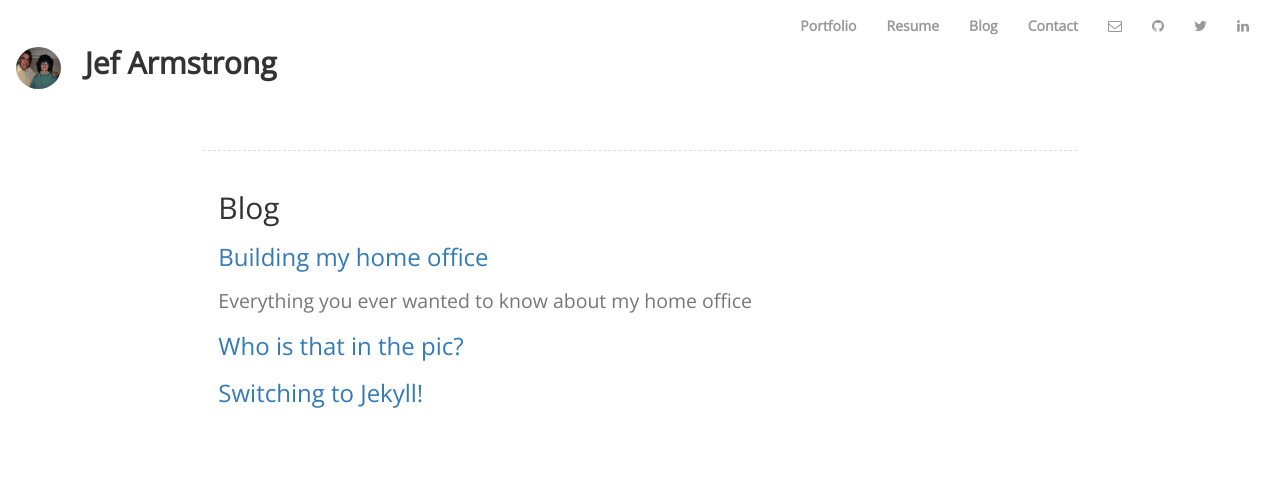
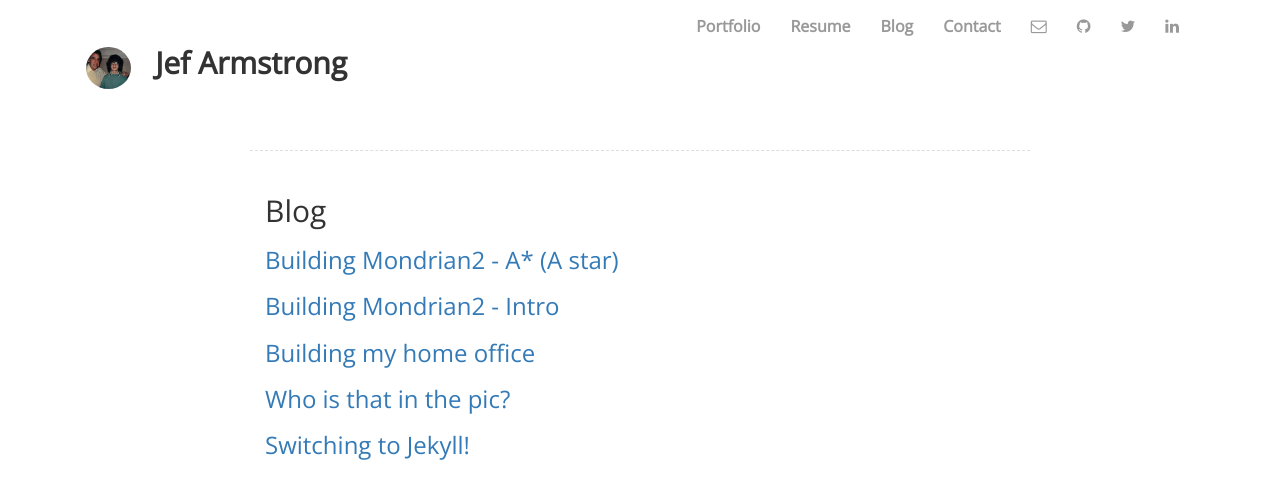
Before and after one commit to jefarmstrong/jefarmstrong.github.io, a Jekyll site: the page built from pages/blog.html, in a window 1280 px wide. Shown: the top 499 px of the page. Built offline with Jekyll 4.4.1, drawn with Linux system fonts in a browser that asks for light colours; nearby versions of some CDN libraries.

Commit message:
added mondrian blog posts

```diff
--- a/_config.yml
+++ b/_config.yml
@@ -1,5 +1,6 @@
-pygments: true
-markdown: kramdown
+highlighter: pygments
+#pygments: true
+#markdown: kramdown
 permalink: /posts/:title
 
 name: Jef Armstrong
--- a/_layouts/layout.html
+++ b/_layouts/layout.html
@@ -18,21 +18,19 @@
     <link href="//maxcdn.bootstrapcdn.com/bootstrap/3.3.2/css/bootstrap.min.css" rel="stylesheet">
     <link href="//maxcdn.bootstrapcdn.com/font-awesome/4.3.0/css/font-awesome.min.css" rel="stylesheet">
     <link href="/css/base.css" rel="stylesheet" type="text/css">
+    <link href="/css/pygments.css" rel="stylesheet" type="text/css">
 
     <link href='http://fonts.googleapis.com/css?family=Open+Sans' rel='stylesheet' type='text/css'>
     <link rel="apple-touch-icon" href="/apple-touch-icon.png" />
-
-    <script type="text/javascript" src="http://ajax.googleapis.com/ajax/libs/jquery/1.8.3/jquery.min.js"></script>
-    <script type="text/javascript" src="/js/application.js"></script>
-<script src="//maxcdn.bootstrapcdn.com/bootstrap/3.3.2/js/bootstrap.min.js"></script>
 </head>
 
 <body>
+    <div class="container">
         <nav class="navbar navbar-default">
             <div class="container-fluid">
                 <!-- Brand and toggle get grouped for better mobile display -->
                 <div class="navbar-header">
-                <button type="button" class="navbar-toggle collapsed" data-toggle="collapse" data-target="#navbar-collapse">
+                    <button type="button" class="navbar-toggle collapsed" data-toggle="collapse" data-target="#navbar" aria-expanded="false" aria-controls="navbar">
                         <span class="sr-only">Toggle navigation</span>
                         <span class="icon-bar"></span>
                         <span class="icon-bar"></span>
@@ -45,7 +43,7 @@
                         </a>
                     </div>
                 </div>
-            <div class="collapse navbar-collapse" id="navbar-collapse">
+                <div class="collapse navbar-collapse" id="navbar">
                     <ul class="nav navbar-nav navbar-right">
                         <li><a href="/pages/portfolio.html">Portfolio</a></li>
                         <li><a href="/pages/resume.html">Resume</a></li>
@@ -69,6 +67,7 @@
         <div class="row">
           {{ content }}
         </div>
+    </div>
     <script>
       (function(i,s,o,g,r,a,m){i['GoogleAnalyticsObject']=r;i[r]=i[r]||function(){
       (i[r].q=i[r].q||[]).push(arguments)},i[r].l=1*new Date();a=s.createElement(o),
@@ -78,5 +77,9 @@
       ga('create', 'UA-3319562-1', 'auto');
       ga('send', 'pageview');
     </script>
+    <script type="text/javascript" src="https://cdnjs.cloudflare.com/ajax/libs/jquery/1.11.2/jquery.min.js"></script>
+    <script src="//maxcdn.bootstrapcdn.com/bootstrap/3.3.2/js/bootstrap.min.js"></script>
+    <script type="text/javascript" src="/js/application.js"></script>
+
 </body>
 </html>
--- a/_posts/2013-09-03-building-my-home-office.html
+++ b/_posts/2013-09-03-building-my-home-office.html
@@ -3,7 +3,6 @@ layout: post
 title:  "Building my home office"
 date:   2013-09-06 20:05:34
 categories: personal
-teaser: Everything you ever wanted to know about my home office
 ---
 
 
--- /dev/null
+++ b/_posts/2015-04-17-building-mondrian-2-intro.markdown
@@ -0,0 +1,53 @@
+---
+layout: post
+title:  "Building Mondrian2 - Intro"
+date:   2015-04-17
+categories: code
+---
+
+<div class="row">
+    <div class="col-sm-12">
+        <p>
+            I recently decided to create a sequel to Mondrian, my first puzzle game. For those of you that don't know, Mondrian is a sliding tile puzzle game inspired by the artwork of <a href="https://www.artsy.net/artist/piet-mondrian">Piet Mondrian</a>.
+
+            The original game was very succesful and garnered some excellent reviews:
+        </p>
+
+        <blockquote class="bg-success">
+            <p><b>"A work of Art"</b><i>"...its character, art style, and terrific gameplay justify the price. Mondrain can rest in peace knowing that his iDevice game has been transformed into a 5-Dimple work of art."</i></p>
+            <footer>AppSmile.com</footer>
+        </blockquote>
+
+        <blockquote class="bg-success">
+          <p><b>✭✭✭✭ 4 stars</b> <i>"Mondrian is a great game injecting loads of personality, and style into a genre that usually is just associated with blue blocks."</i></p>
+          <footer>TouchGen.net</footer>
+        </blockquote>
+
+        <p>
+            I decided to update the game, and in the process simplify it. The original game had this narrative that the ghost of Mondrian needed you to fix his paintings that where all over the world in order for him to escape some sort of artist limbo. As part of that story the game included the "ghost" of Mondrian who would both encourage you and insult you as you went along.
+        </p>
+
+        <p>
+            As part of the design of Mondrian2 I decided to simplify the game down to it's essence of beautiful hard puzzles coupled with a very cranky narrator.
+
+        </p>
+        <h3>Finding Best Solutions</h3>
+        <p>
+            One of requirements of the game is to know the best possible solution to each puzzle. The puzzles seems simple on the outset, but often, finding the optimal solution can be very challenging. When I first released Mondrian I thought I had the best solutions for each puzzle and one of the metrics that the game tracked was how many people solved each puzzle and the number of moves they took. With several puzzles I found that someone had found a solution in one or two moves better than I had. I didn't have their exact moves, just the count, so on those puzzles I would go back and rack my brain for days trying to cut out just one move. I found it a lot of fun knowing that there was <b>some</b> way to solve this puzzle in just 1 less move.
+        </p>
+        <p>
+            The next blog post will deal with the app I wrote to solve the puzzles. It uses the A* (A star) algorithm and was written in Node.js and AngularJS.
+        </p>
+        <h3>Automated Insults</h3>
+        <p>
+            Another aspect of the original game that people enjoyed was the cranky Mondrian who would insult you for not finding a solution and begrudgingly encourage you when you did.
+        </p>
+        <p>
+            For the sequal I wanted to have a lot more insults in the game. My brother <a href="http://jonarmstrong.com">Jon Armstrong</a> wrote all the original comments by hand. For the sequal I wanted to combine hand crafted insults with an algorithm to generate thousands of unique ones to add to the freshness. I'll discuss that in a future blog post.
+        </p>
+
+
+
+    </div>
+
+</div>
--- a/css/base.css
+++ b/css/base.css
@@ -2,6 +2,7 @@
 body {
     font-family: 'Open Sans', sans-serif;
     margin: 0;
+    font-size: 16px;
     /*-webkit-font-smoothing: antialiased; */
 }
 
```
Also changed, not shown: _posts/2015-04-17-building-mondrian2-astar.markdown (added, +86 -0 lines), images/mondrian2/mondrian_maker_1.png (added), images/mondrian2/puzzle_end.png (added), images/mondrian2/puzzle_start.png (added). Lines whose indentation alone changed are shown as unchanged.
